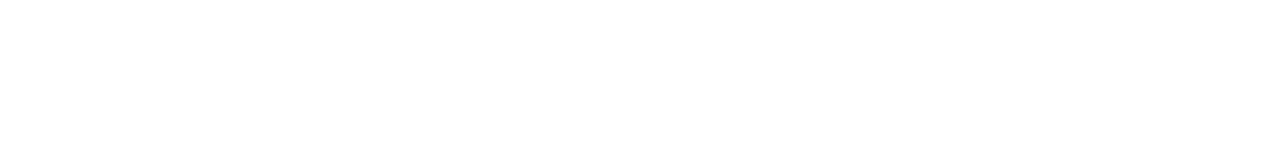
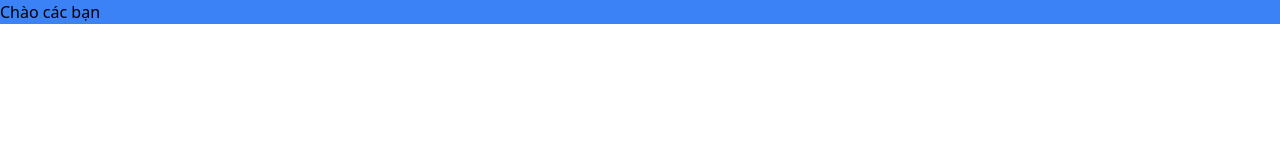
Before and after one commit to nguyenduyphucph14931/labjs, a website built with Vite: page index.html in a window 1280 px wide. Built offline with nearby package versions, Linux system fonts and the light colour scheme.

Commit message:
cập nhật file index.htnl

```diff
--- a/index.html
+++ b/index.html
@@ -9,6 +9,7 @@
   </head>
   <body>
     <ul id="menu"></ul>
+    <div class="bg-blue-500">Chào các bạn</div>
     <div id="app"></div>
     <script type="module" src="./src/main.js"></script>
   </body>
```
